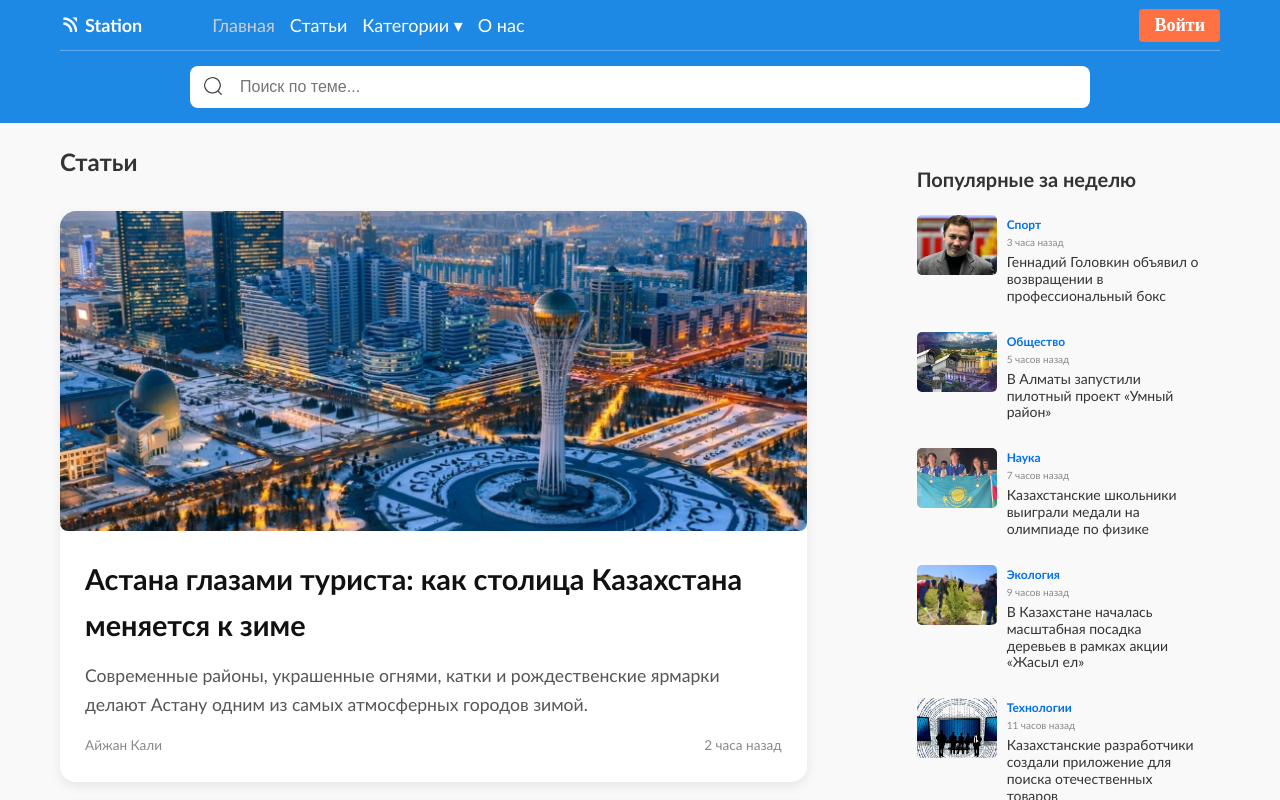
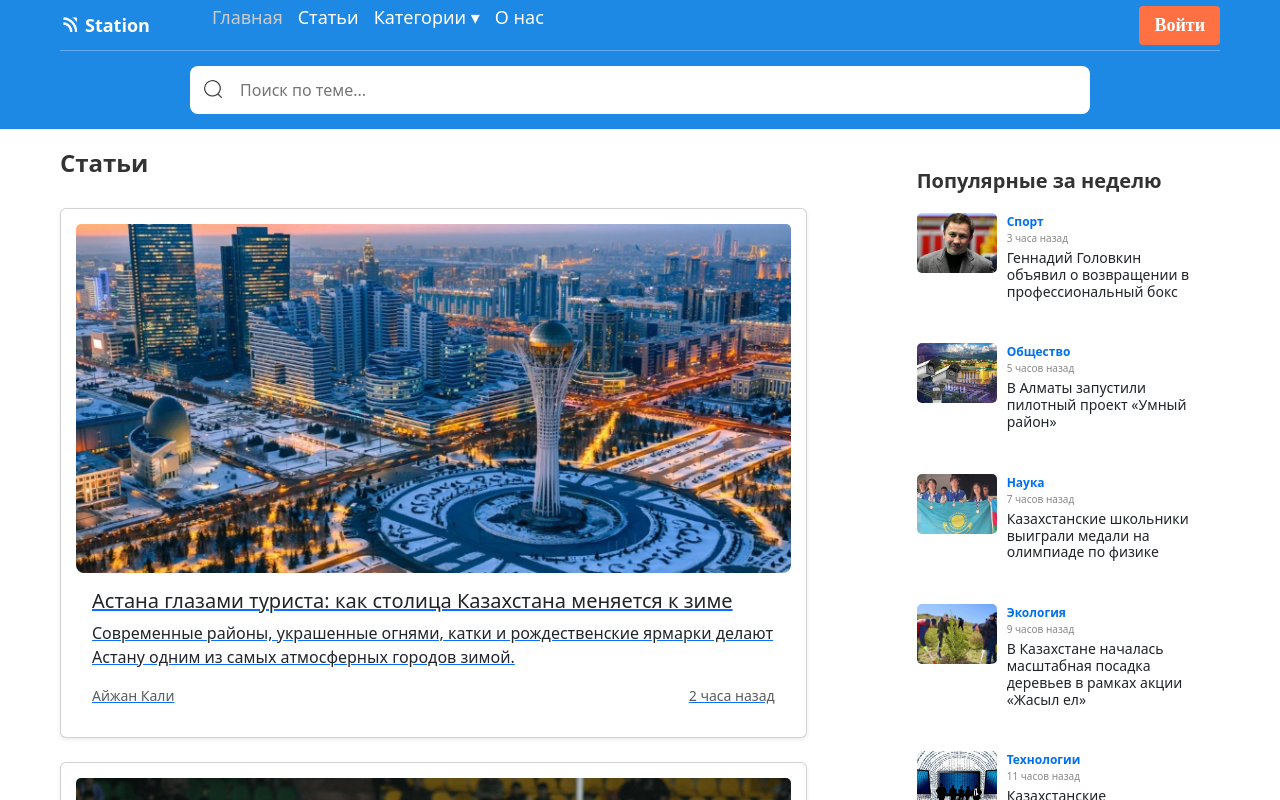
Before and after one commit to zhantixx/station, a Next.js app in the folder station-site/: page /statya in a window 1280 px wide. Shown: the top 800 px of the page. Built offline with nearby package versions, Linux system fonts and the light colour scheme.

Commit message:
Переписал карточки статей на bootstrap

```diff
--- a/station-site/app/layout.jsx
+++ b/station-site/app/layout.jsx
@@ -1,5 +1,7 @@
 import { AuthProvider } from '../lib/AuthContext';
 import './globals.css';
+import 'bootstrap/dist/css/bootstrap.min.css';
+
 
 export const metadata = {
   title: "My Next App",
--- a/station-site/components/ArticleCard.jsx
+++ b/station-site/components/ArticleCard.jsx
@@ -1,20 +1,23 @@
 "use client";
 
 import React from "react";
-import styles from "./ArticleCard.module.css";
+import Card from "react-bootstrap/Card";
 
 export default function ArticleCard({ img, title, excerpt, author, date }) {
   return (
-    <div className={styles.articleCard}>
-      <img src={img} alt={title} className={styles.articleImage} />
-      <div className={styles.articleContent}>
-        <h3 className={styles.articleTitle}>{title}</h3>
-        <p className={styles.articleExcerpt}>{excerpt}</p>
-        <div className={styles.articleMeta}>
+    <Card className="mb-4 shadow-sm h-100">
+      <Card.Img variant="top" src={img} alt={title} />
+
+      <Card.Body>
+        <Card.Title className="h5">{title}</Card.Title>
+
+        <Card.Text className="flex-grow-1">{excerpt}</Card.Text>
+
+        <div className="d-flex justify-content-between text-muted small mt-3">
           <span>{author}</span>
           <span>{date}</span>
         </div>
-      </div>
-    </div>
+      </Card.Body>
+    </Card>
   );
 }
--- a/station-site/package.json
+++ b/station-site/package.json
@@ -13,6 +13,7 @@
     "bootstrap": "^5.3.8",
     "next": "16.0.1",
     "react": "19.2.0",
+    "react-bootstrap": "^2.10.10",
     "react-dom": "19.2.0"
   },
   "devDependencies": {
```
Also changed, not shown: 1 other file (tests, documents, lock files or other folders).
